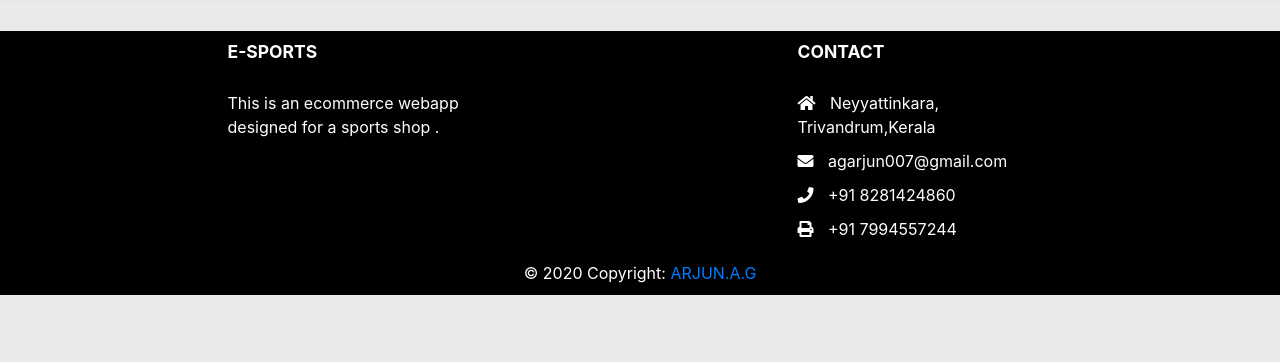
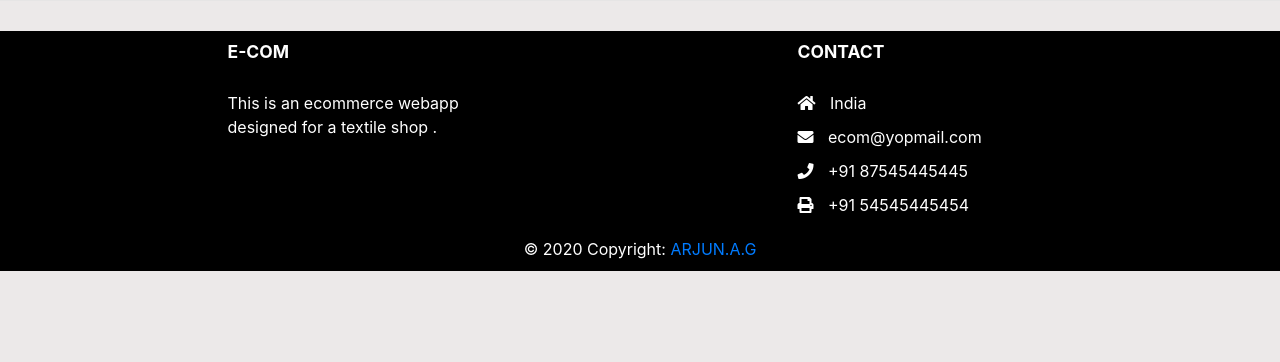
Before and after one commit to agarjun007/textile_ecom, a Django app: page / in a window 1280 px wide. Shown: the part 438-800 px from the top of the page. Run offline with Django 3.2, Linux system fonts and the light colour scheme; data that the repository does not hold is empty; some libraries are stand-ins or nearby versions.

Commit message:
project conf

```diff
--- a/templates/commerce/base_admin.html
+++ b/templates/commerce/base_admin.html
@@ -224,12 +224,12 @@ table.table td i {
   <a href="/adminpanel_user/"><i class="fa fa-fw fa-user"></i> User</a>
   <a href="/adminpanel_category/"><i class="fa fa-fw fa-user"></i> Category</a>
   <a href="/adminpanel_products/"><i class="fa fa-fw fa-user"></i> Products</a>
-  <a href="/adminpanel_orders/"><i class="fa fa-fw fa-envelope"></i> Order</a><div style="margin: -30px 20px 0px 0px;Text-align:right;Width:20%;float:right"><i onclick="suborders()" class="fas fa-chevron-circle-down"></i></div>
+  <!-- <a href="/adminpanel_orders/"><i class="fa fa-fw fa-envelope"></i> Order</a><div style="margin: -30px 20px 0px 0px;Text-align:right;Width:20%;float:right"><i onclick="suborders()" class="fas fa-chevron-circle-down"></i></div>
   <div style="width:80%;Text-align:center;float:left;"><a href="/adminpanel_reports/"><i  class="fas fa-copy"></i> Reports</a></div><div style="margin: -30px 20px 0px 0px;Text-align:right;Width:20%;float:right"><i onclick="subreports()" class="fas fa-chevron-circle-down"></i></div>
   <div id="subreports" class="subreports"><a href="/adminpanel_subreports/Confirmed">Confirmed Orders</a>
   <a href="/adminpanel_subreports/Cancelled"> Cancelled Orders</a></div>
   <div id="suborders" class="suborders"><a href="/adminpanel_suborders/Confirmed">Confirmed Orders</a>
-    <a href="/adminpanel_suborders/Cancelled"> Cancelled Orders</a></div>
+    <a href="/adminpanel_suborders/Cancelled"> Cancelled Orders</a></div> -->
 
 
 </div>
--- a/templates/userapp/base_guest.html
+++ b/templates/userapp/base_guest.html
@@ -78,9 +78,9 @@
       <div class="col-md-3 col-lg-4 col-xl-3 mx-auto mb-4">
 
         <!-- Content -->
-        <h3 class="text-uppercase font-weight-bold">E-sports</h3>
+        <h3 class="text-uppercase font-weight-bold">E-com</h3>
         <hr class="deep-purple accent-2 mb-4 mt-0 d-inline-block mx-auto" style="width: 60px;">
-        <p>This is an ecommerce webapp designed for a sports shop .</p>
+        <p>This is an ecommerce webapp designed for a textile shop .</p>
 
       </div>
       <!-- Grid column -->
@@ -136,13 +136,13 @@
         <h3 class="text-uppercase font-weight-bold">Contact</h3>
         <hr class="deep-purple accent-2 mb-4 mt-0 d-inline-block mx-auto" style="width: 60px;">
         <p>
-          <i class="fas fa-home mr-3"></i> Neyyattinkara, Trivandrum,Kerala</p>
+          <i class="fas fa-home mr-3"></i> India</p>
         <p>
-          <i class="fas fa-envelope mr-3"></i> agarjun007@gmail.com</p>
+          <i class="fas fa-envelope mr-3"></i> ecom@yopmail.com</p>
         <p>
-          <i class="fas fa-phone mr-3"></i> +91 8281424860</p>
+          <i class="fas fa-phone mr-3"></i> +91 87545445445</p>
         <p>
-          <i class="fas fa-print mr-3"></i> +91 7994557244</p>
+          <i class="fas fa-print mr-3"></i> +91 54545445454</p>
 
       </div>
       <!-- Grid column -->
```
